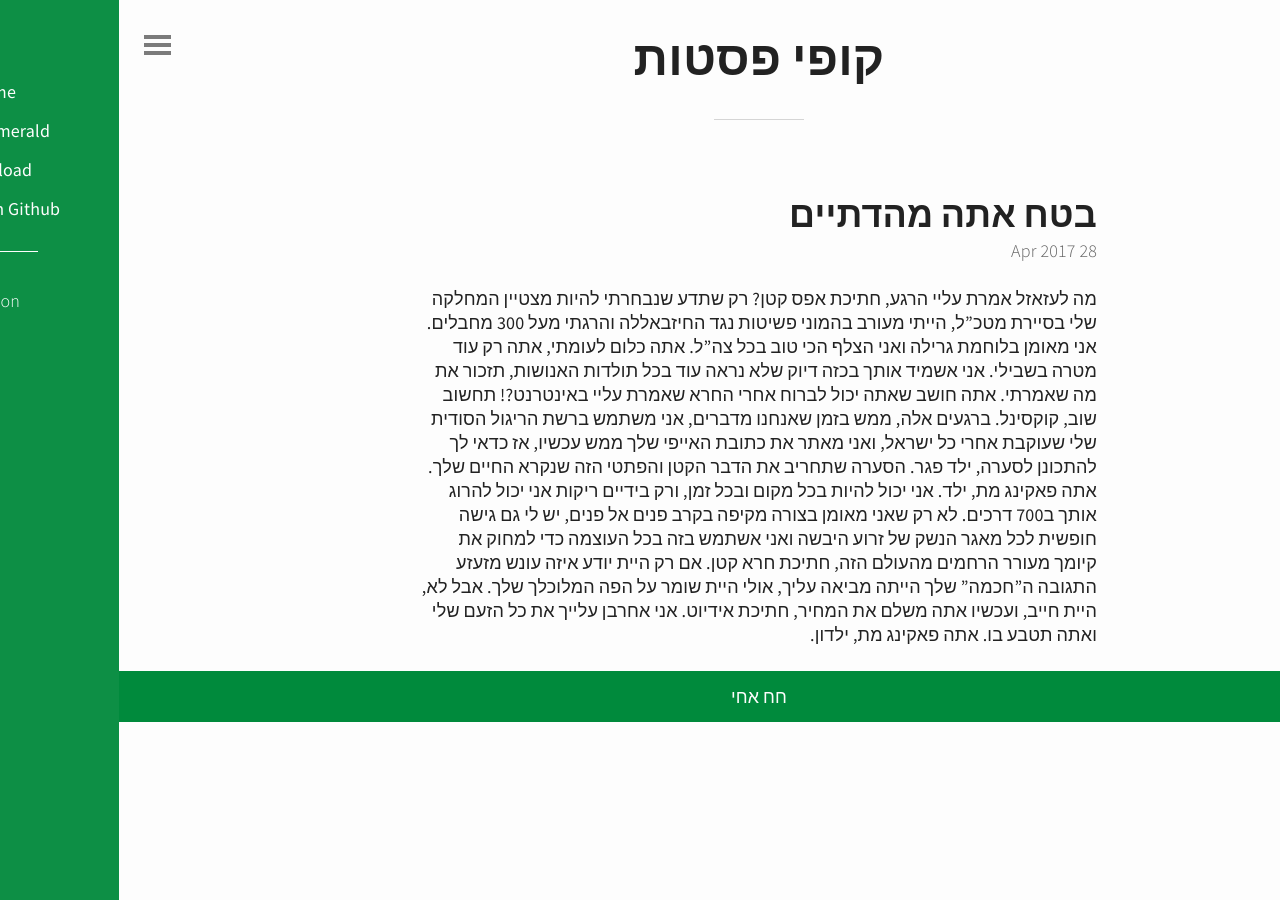
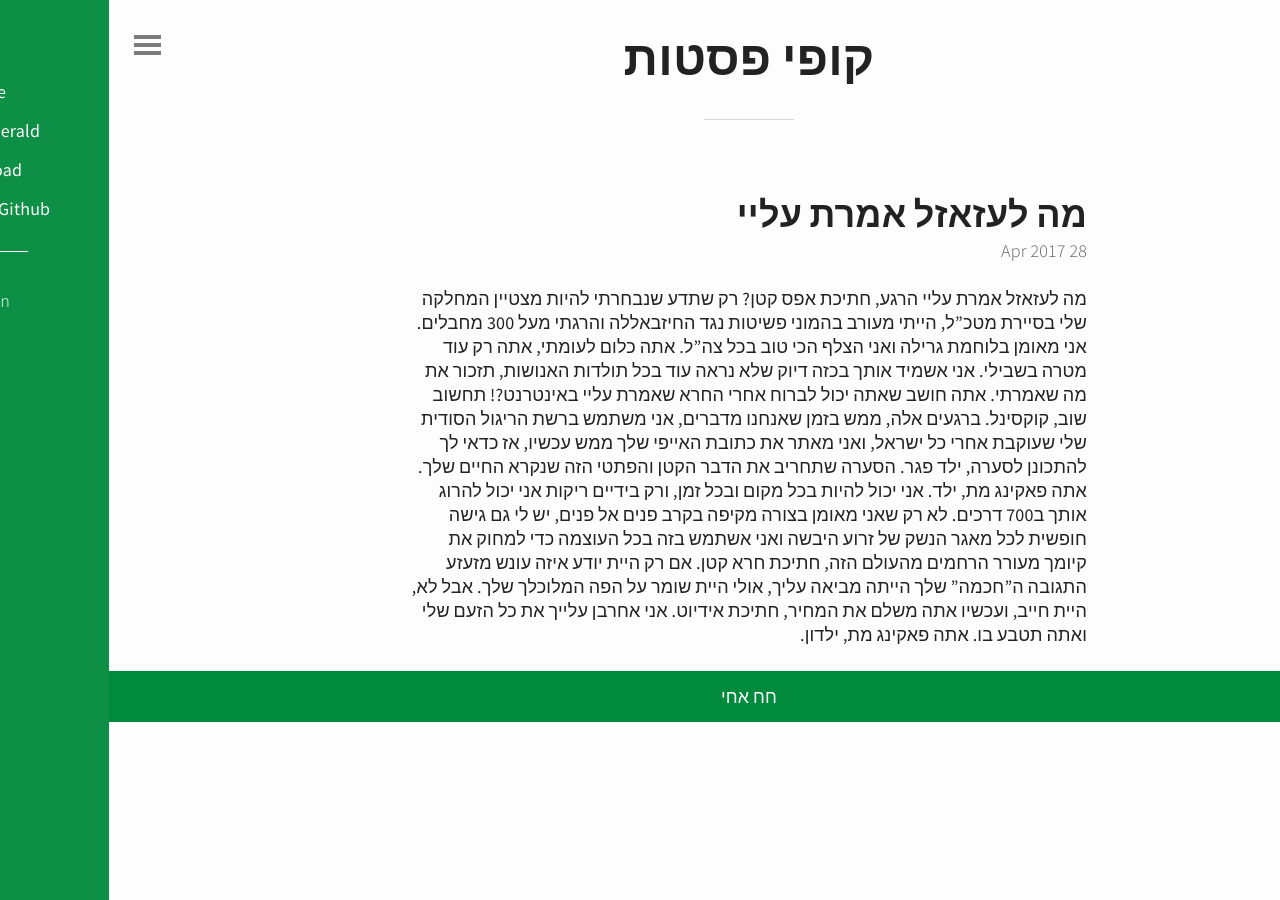
Before and after one commit to copypastot/copypastot.github.io, a Jekyll site: the page built from _posts/2017-04-28-matkal.md, in a window 1280 px wide. Built offline with Jekyll 4.4.1, drawn with Linux system fonts in a browser that asks for light colours.

Commit message:
new pasta and icon

```diff
--- a/_includes/head.html
+++ b/_includes/head.html
@@ -4,6 +4,9 @@
 	<meta name="viewport" content="width=device-width, initial-scale=1.0, maximum-scale=1">
 	<meta name="generator" content="Jekyll">
 
+	<link rel="icon"
+		type="image/png"
+		href="http://copypastot.info/icon.png">
 	<title>{%if page.title %}{{ page.title }}{% else %}{{ site.title }}{% endif %}</title>
 
 	<!-- CSS & fonts -->
--- a/_posts/2017-04-28-matkal.md
+++ b/_posts/2017-04-28-matkal.md
@@ -1,4 +1,4 @@
 ---
-title: בטח אתה מהדתיים
+title: מה לעזאזל אמרת עליי
 ---
 מה לעזאזל אמרת עליי הרגע, חתיכת אפס קטן? רק שתדע שנבחרתי להיות מצטיין המחלקה שלי בסיירת מטכ"ל, הייתי מעורב בהמוני פשיטות נגד החיזבאללה והרגתי מעל 300 מחבלים. אני מאומן בלוחמת גרילה ואני הצלף הכי טוב בכל צה"ל. אתה כלום לעומתי, אתה רק עוד מטרה בשבילי. אני אשמיד אותך בכזה דיוק שלא נראה עוד בכל תולדות האנושות, תזכור את מה שאמרתי. אתה חושב שאתה יכול לברוח אחרי החרא שאמרת עליי באינטרנט?! תחשוב שוב, קוקסינל. ברגעים אלה, ממש בזמן שאנחנו מדברים, אני משתמש ברשת הריגול הסודית שלי שעוקבת אחרי כל ישראל, ואני מאתר את כתובת האייפי שלך ממש עכשיו, אז כדאי לך להתכונן לסערה, ילד פגר. הסערה שתחריב את הדבר הקטן והפתטי הזה שנקרא החיים שלך. אתה פאקינג מת, ילד. אני יכול להיות בכל מקום ובכל זמן, ורק בידיים ריקות אני יכול להרוג אותך ב700 דרכים. לא רק שאני מאומן בצורה מקיפה בקרב פנים אל פנים, יש לי גם גישה חופשית לכל מאגר הנשק של זרוע היבשה ואני אשתמש בזה בכל העוצמה כדי למחוק את קיומך מעורר הרחמים מהעולם הזה, חתיכת חרא קטן. אם רק היית יודע איזה עונש מזעזע התגובה ה"חכמה" שלך הייתה מביאה עליך, אולי היית שומר על הפה המלוכלך שלך. אבל לא, היית חייב, ועכשיו אתה משלם את המחיר, חתיכת אידיוט. אני אחרבן עלייך את כל הזעם שלי ואתה תטבע בו. אתה פאקינג מת, ילדון.
```
Also changed, not shown: icon.png (added).
